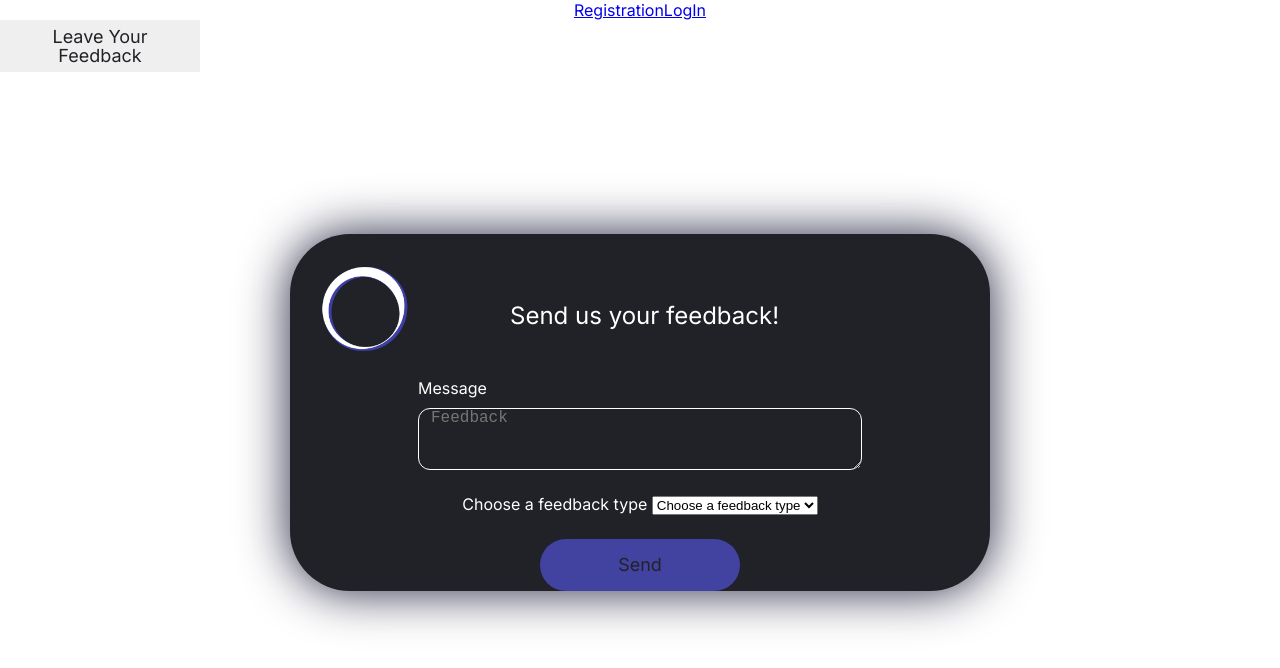
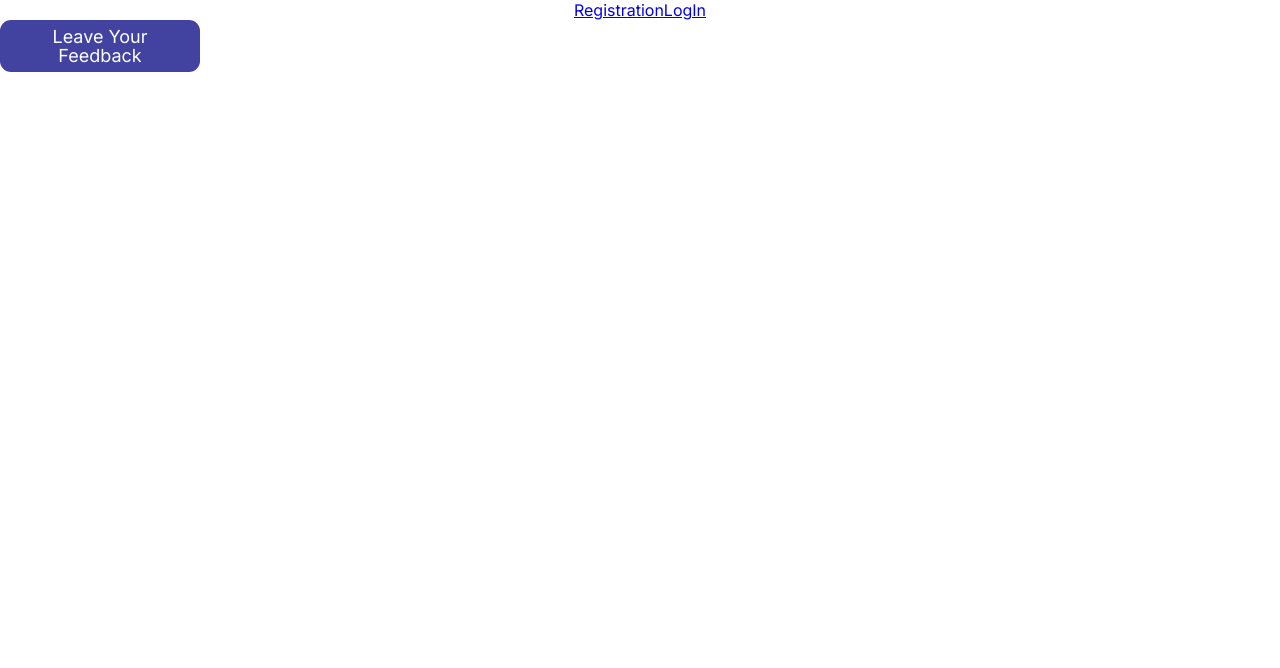
Before and after one commit to anastasia-sl/FE-first-app, a React (Create React App) app: page /feedback in a window 1280 px wide. Shown: the top 668 px of the page. Built offline with nearby package versions, Linux system fonts and the light colour scheme.

Commit message:
feedback modal window in process

```diff
--- a/src/molecules/FeedbackModal/index.js
+++ b/src/molecules/FeedbackModal/index.js
@@ -15,12 +15,11 @@ const initialFormData = {
     message: '',
     jwtToken: localStorage.getItem('jwtToken'),
 };
-function FeedbackModal({open, setOpen}) {
+function FeedbackModal({active, setActive}) {
     const [formData, setFormData] = useState(initialFormData);
     const [response, setResponse] = useState(null);
     const [error, setError] = useState(null);
     const navig = useNavigate();
-    const [openModal, setOpenModal] = useState(false);
 
     const handleChange = (event) => {
         const { name, value } = event.target;
@@ -51,12 +50,9 @@ function FeedbackModal({open, setOpen}) {
         setFormData(initialFormData);
     }, [formData, navig])
 
-
-    if(!open) return null
-
     return (
-        <div className='Overlay'>
-            <form className='FeedbackModalContainer' onSubmit={handleSubmit}>
+        <div className={active ? "OverlayActive" : "Overlay"} onClick={() => setActive(false)}>
+            <form className='FeedbackModalContainer' onSubmit={handleSubmit} onClick={e => e.stopPropagation()}>
                 <div className='FeedbackLogoBlock'>
                     <Link to="/home" className="GoBackLink">
                         <img src={LogoMain} className='FeedbackLogoImg'/>
@@ -79,8 +75,7 @@ function FeedbackModal({open, setOpen}) {
                 <div className='InputBlock'>
                     <InputLabel title='Message'/>
                     <textarea
-                        type="text"
-                        placeholder="Feedback"
+                        placeholder="Leave your feedback"
                         name="message"
                         value={formData.message}
                         onChange={handleChange}
@@ -100,7 +95,7 @@ function FeedbackModal({open, setOpen}) {
                 </div>
                 {error && <Typography color='white'>{error}</Typography>}
                 <div className="SendFeedbackButton">
-                    <Button onSubmit={handleSubmit} hover='true' title='Send' size='medium' borderRadius='big' backgrndColor='violet'/>
+                    <Button onSubmit={handleSubmit} onClick={() => setActive(false)}  hover='true' title='Send' size='medium' borderRadius='small' backgrndColor='violet' textColor='white'/>
                 </div>
             </form>
         </div>
--- a/src/molecules/FeedbackModal/style.scss
+++ b/src/molecules/FeedbackModal/style.scss
@@ -6,6 +6,10 @@
   display: grid;
   place-items: center;
   position: fixed;
+  transform: scale(0);
+}
+OverlayActive {
+  transform: scale(1);
 }
 
 .FeedbackModalContainer{
--- a/src/pages/homePage/index.js
+++ b/src/pages/homePage/index.js
@@ -5,7 +5,7 @@ import React, {useState} from "react";
 import FeedbackModal from "../../molecules/FeedbackModal";
 
 function HomePage() {
-    const [openModal, setOpenModal] = useState(true);
+    const [modalActive, setModalActive] = useState(false);
 
     return (
         <div>
@@ -14,8 +14,8 @@ function HomePage() {
                 {/*<Link to="/home">Home</Link>*/}
                 <Link to="/registration">Registration</Link>
                 <Link to="/logIn">LogIn</Link>
-                <Button title='Leave your feedback' onClick={() => setOpenModal(true)} />
-                <FeedbackModal open={openModal} setOpen={setOpenModal}/>
+                <Button title='Leave your feedback' onClick={() => setModalActive(true)} backgrndColor='violet' borderRadius='small' hover='true' size='medium' textColor='white'/>
+                <FeedbackModal active={modalActive} setActive={setModalActive}/>
             </div>
         </div>
     );
```
